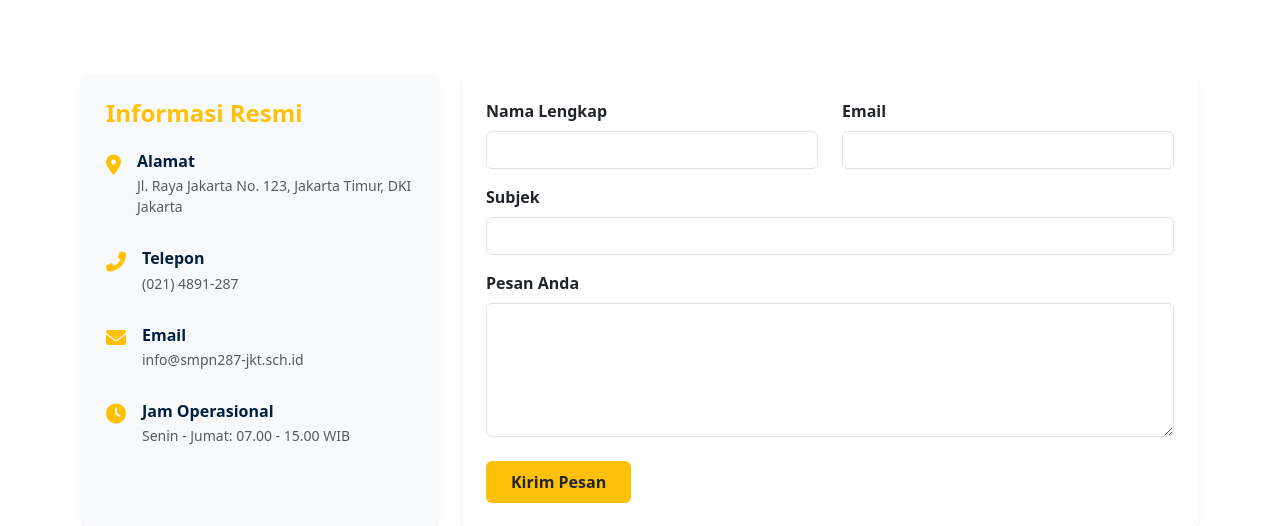
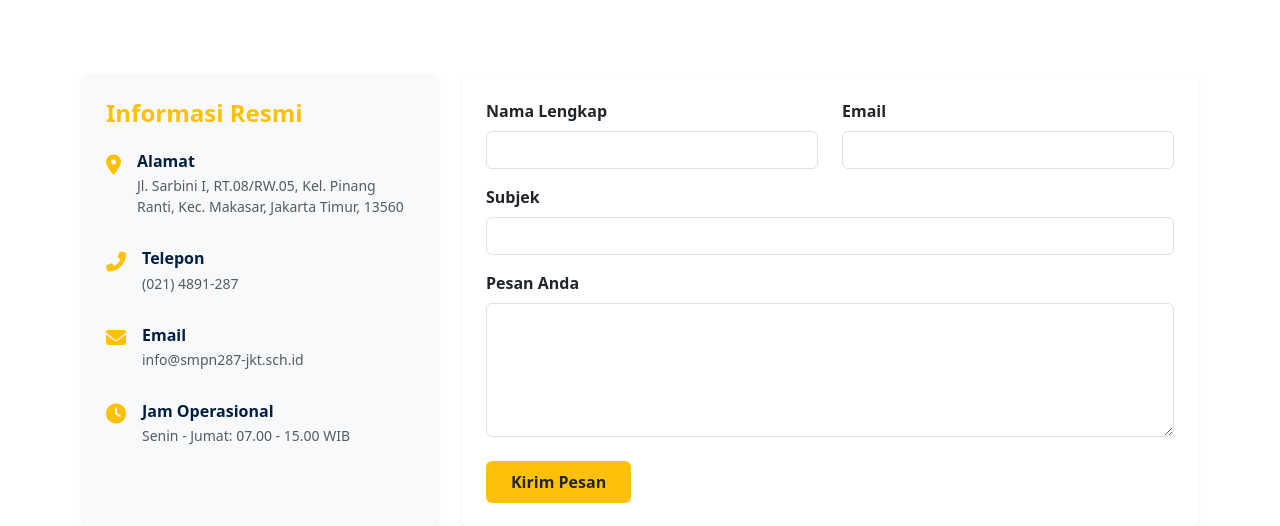
Before and after one commit to ahmadAndika2011/digital-book-smpn-287-jakarta, a Flask app: page /kontak in a window 1280 px wide. Shown: the part 193-719 px from the top of the page. Run offline with Flask 3, Linux system fonts and the light colour scheme; some libraries are stand-ins or nearby versions.

Commit message:
twenty commit

```diff
--- a/website/templates/kontak.html
+++ b/website/templates/kontak.html
@@ -20,7 +20,7 @@
                 </div>
                 <div>
                     <h6 class="mb-1 fw-bold" style="color: #001F3F;">Alamat</h6>
-                    <p class="small text-muted">Jl. Raya Jakarta No. 123, Jakarta Timur, DKI Jakarta</p>
+                    <p class="small text-muted">Jl. Sarbini I, RT.08/RW.05, Kel. Pinang Ranti, Kec. Makasar, Jakarta Timur, 13560</p>
                 </div>
             </div>
 
```
